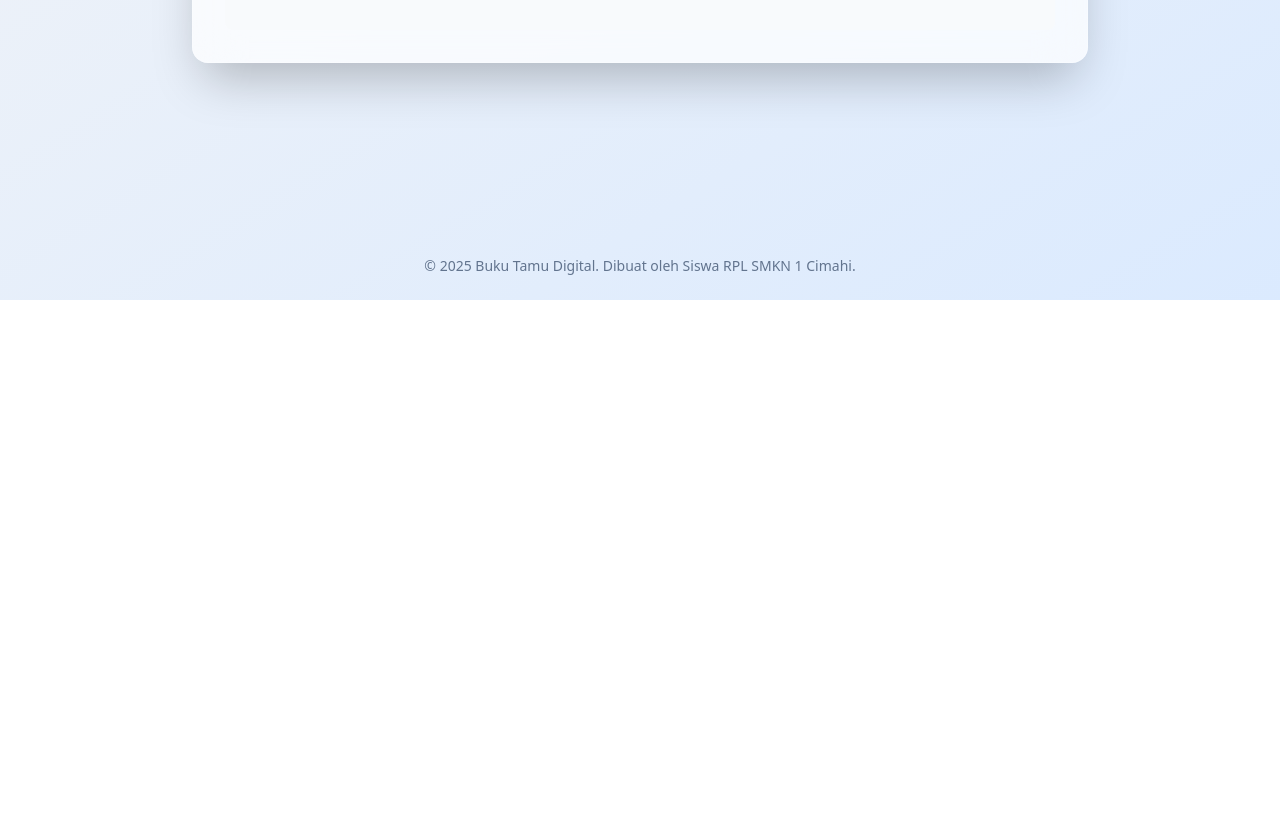
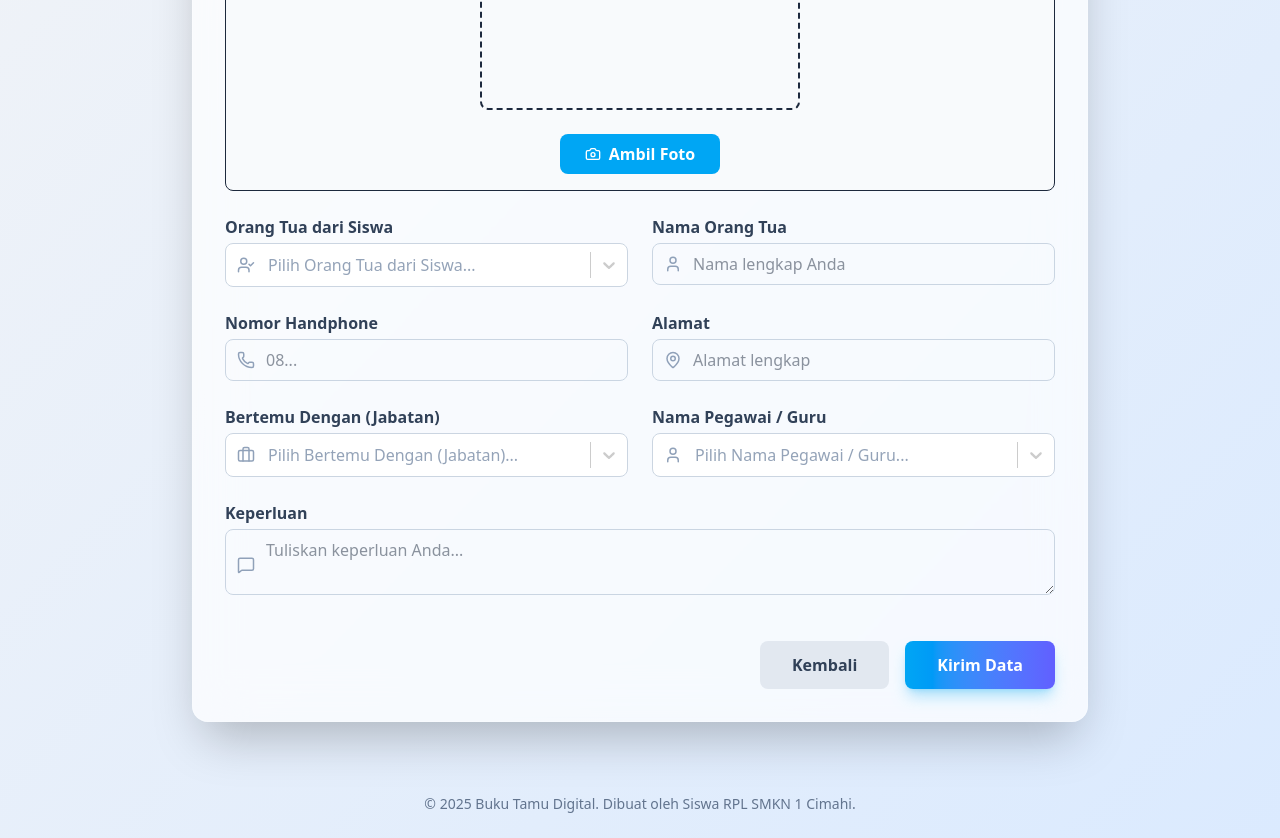
Before and after one commit to akuadre/bukutamu-fe, a React (Vite) app: page /input in a window 1280 px wide. Shown: the part 500-1338 px from the top of the page. Before the commit the page ends 800 px from the top, so only its background shows below. Built offline with nearby package versions, Linux system fonts and the light colour scheme; no server answers.

Commit message:
feat: update input bukutamu form

```diff
--- a/src/components/FormCard.jsx
+++ b/src/components/FormCard.jsx
@@ -1,42 +1,42 @@
-// src/components/FormCard.jsx
-import React, { useState } from "react";
-import { motion } from "framer-motion";
-import TabSwitcher from "./TabSwitcher";
+// src/components-guestbook/FormCard.jsx (File yang diperbarui)
+import React, { useState } from 'react';
+import { motion, AnimatePresence } from 'framer-motion';
+import TabSwitcher from './TabSwitcher';
 
-// Placeholder untuk form, akan kita isi nanti
-const ParentForm = () => (
-  <div className="text-center p-8 bg-slate-50 rounded-lg">
-    Form Orang Tua Akan Tampil di Sini
-  </div>
-);
-const GeneralGuestForm = () => (
-  <div className="text-center p-8 bg-slate-50 rounded-lg">
-    Form Tamu Umum Akan Tampil di Sini
-  </div>
-);
+// Import komponen form yang baru
+import ParentForm from './ParentForm';
+import GeneralGuestForm from './GeneralGuestForm';
 
 const FormCard = () => {
-  const [activeTab, setActiveTab] = useState("parent"); // 'parent' or 'general'
+  const [activeTab, setActiveTab] = useState('parent'); // 'parent' or 'general'
 
   return (
     <motion.div
       initial={{ opacity: 0, y: 50, scale: 0.95 }}
       animate={{ opacity: 1, y: 0, scale: 1 }}
-      transition={{ duration: 0.5, ease: "easeOut" }}
+      transition={{ duration: 0.5, ease: 'easeOut' }}
       className="bg-white/70 backdrop-blur-xl border border-white/20 shadow-2xl rounded-2xl p-8 w-full max-w-4xl mx-4"
     >
       <div className="text-center mb-8">
-        <h2 className="text-3xl font-bold text-slate-800 tracking-tight">
-          Buku Tamu Digital
-        </h2>
+        <h2 className="text-3xl font-bold text-slate-800 tracking-tight">Buku Tamu Digital</h2>
         <p className="text-slate-500 mt-1">SMK Negeri 1 Cimahi</p>
       </div>
 
       <TabSwitcher activeTab={activeTab} setActiveTab={setActiveTab} />
 
       <div className="mt-8 relative">
-        {/* Logika untuk menampilkan form berdasarkan tab yang aktif */}
-        {activeTab === "parent" ? <ParentForm /> : <GeneralGuestForm />}
+        <AnimatePresence mode="wait">
+          <motion.div
+            key={activeTab}
+            initial={{ y: 10, opacity: 0 }}
+            animate={{ y: 0, opacity: 1 }}
+            exit={{ y: -10, opacity: 0 }}
+            transition={{ duration: 0.2 }}
+          >
+            {/* Mengganti placeholder dengan komponen form asli */}
+            {activeTab === 'parent' ? <ParentForm /> : <GeneralGuestForm />}
+          </motion.div>
+        </AnimatePresence>
       </div>
     </motion.div>
   );
--- /dev/null
+++ b/src/components/GeneralGuestForm.jsx
@@ -0,0 +1,44 @@
+// src/components/GeneralGuestForm.jsx
+import React from 'react';
+import { User, Phone, Building, MapPin, Briefcase, MessageSquare } from 'lucide-react';
+import { InputField, SelectField } from './InputField';
+import WebcamCapture from './WebcamCapture';
+
+// Data dummy untuk dropdown
+const positionOptions = [
+  { value: '1', label: 'Kepala Sekolah' },
+  { value: '2', label: 'Humas' },
+];
+const employeeOptions = [
+  { value: '1', label: 'Drs. H. Asep Suryana, M.Pd.' },
+  { value: '2', label: 'Jajang, S.Kom.' },
+];
+
+const GeneralGuestForm = () => {
+  const handleSubmit = (e) => {
+    e.preventDefault();
+    // Logika submit form di sini
+    console.log('Form Tamu Umum Submitted');
+  };
+
+  return (
+    <form onSubmit={handleSubmit} className="space-y-6">
+      <WebcamCapture onCapture={(image) => console.log(image)} />
+      <div className="grid md:grid-cols-2 gap-6">
+        <InputField label="Nama Lengkap" id="guestName" icon={User} placeholder="Nama lengkap Anda" />
+        <InputField label="Nomor Handphone" id="guestContact" icon={Phone} placeholder="08..." />
+        <InputField label="Asal Instansi" id="guestCompany" icon={Building} placeholder="Nama instansi" />
+        <InputField label="Alamat Instansi" id="guestAddress" icon={MapPin} placeholder="Alamat instansi" />
+        <SelectField label="Bertemu Dengan (Jabatan)" icon={Briefcase} options={positionOptions} />
+        <SelectField label="Nama Pegawai / Guru" icon={User} options={employeeOptions} />
+      </div>
+      <InputField label="Keperluan" id="guestPurpose" icon={MessageSquare} type="textarea" placeholder="Tuliskan keperluan Anda..." />
+      <div className="flex gap-4 justify-end pt-4">
+        <button type="button" className="w-full md:w-auto text-center bg-slate-200 text-slate-700 font-semibold py-3 px-8 rounded-lg transition transform hover:scale-105">Kembali</button>
+        <button type="submit" className="w-full md:w-auto bg-gradient-to-r from-sky-500 to-indigo-500 text-white font-semibold py-3 px-8 rounded-lg shadow-lg shadow-sky-500/30 transition transform hover:scale-105">Kirim Data</button>
+      </div>
+    </form>
+  );
+};
+
+export default GeneralGuestForm;
--- /dev/null
+++ b/src/components/ParentForm.jsx
@@ -0,0 +1,49 @@
+// src/components/ParentForm.jsx
+import React from 'react';
+import { User, Phone, MapPin, Briefcase, UserCheck, MessageSquare } from 'lucide-react';
+import { InputField, SelectField } from './InputField';
+import WebcamCapture from './WebcamCapture';
+
+// Data dummy untuk dropdown, nanti diganti dengan data dari API
+const studentOptions = [
+  { value: '1', label: 'Ahmad Subarjo' },
+  { value: '2', label: 'Budi Santoso' },
+];
+const positionOptions = [
+  { value: '1', label: 'Kepala Sekolah' },
+  { value: '2', label: 'Wakasek Kesiswaan' },
+];
+const employeeOptions = [
+  { value: '1', label: 'Drs. H. Asep Suryana, M.Pd.' },
+  { value: '2', label: 'Siti Nurhaliza, S.Pd.' },
+];
+
+
+const ParentForm = () => {
+  const handleSubmit = (e) => {
+    e.preventDefault();
+    // Logika submit form di sini
+    console.log('Form Orang Tua Submitted');
+  };
+
+  return (
+    <form onSubmit={handleSubmit} className="space-y-6">
+      <WebcamCapture onCapture={(image) => console.log(image)} />
+      <div className="grid md:grid-cols-2 gap-6">
+        <SelectField label="Orang Tua dari Siswa" icon={UserCheck} options={studentOptions} />
+        <InputField label="Nama Orang Tua" id="parentName" icon={User} placeholder="Nama lengkap Anda" />
+        <InputField label="Nomor Handphone" id="parentContact" icon={Phone} placeholder="08..." />
+        <InputField label="Alamat" id="parentAddress" icon={MapPin} placeholder="Alamat lengkap" />
+        <SelectField label="Bertemu Dengan (Jabatan)" icon={Briefcase} options={positionOptions} />
+        <SelectField label="Nama Pegawai / Guru" icon={User} options={employeeOptions} />
+      </div>
+      <InputField label="Keperluan" id="parentPurpose" icon={MessageSquare} type="textarea" placeholder="Tuliskan keperluan Anda..." />
+      <div className="flex gap-4 justify-end pt-4">
+        <button type="button" className="w-full md:w-auto text-center bg-slate-200 text-slate-700 font-semibold py-3 px-8 rounded-lg transition transform hover:scale-105">Kembali</button>
+        <button type="submit" className="w-full md:w-auto bg-gradient-to-r from-sky-500 to-indigo-500 text-white font-semibold py-3 px-8 rounded-lg shadow-lg shadow-sky-500/30 transition transform hover:scale-105">Kirim Data</button>
+      </div>
+    </form>
+  );
+};
+
+export default ParentForm;
```
